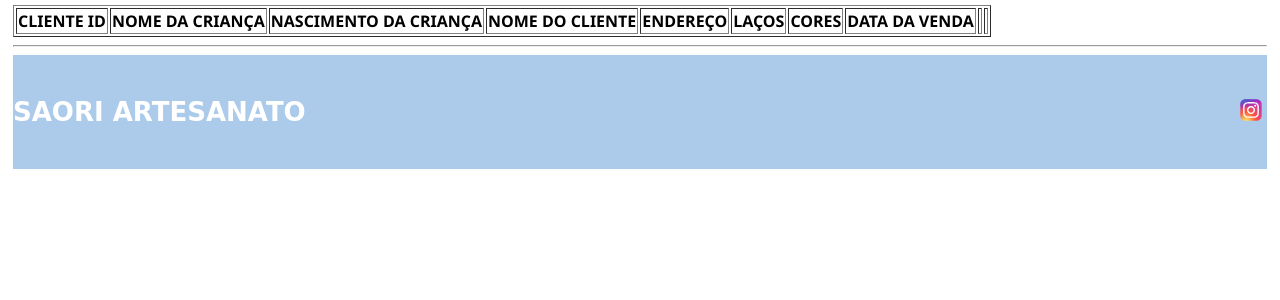
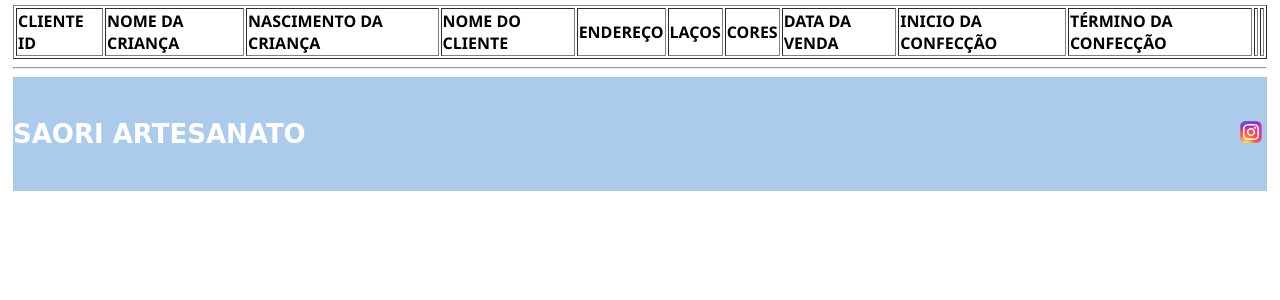
Before and after one commit to LuanFaust/atelie_saoriartesanato, a Flask app: page /list in a window 1280 px wide. Shown: the part 47-347 px from the top of the page. Run offline with Flask 3, Linux system fonts and the light colour scheme; data that the repository does not hold is empty.

Commit message:
acrescentado o inicio e termino da confecção

```diff
--- a/app.py
+++ b/app.py
@@ -33,11 +33,13 @@
             venda = request.form['venda']
             cores = request.form['cores']
             data = request.form['data']
+            inicio= request.form['party-date-inicio']
+            termino= request.form['party-date-termino']
 
             # Connect to SQLite3 database and execute the INSERT
             with sqlite3.connect('database.db') as con:
                 cur = con.cursor()
-                cur.execute("INSERT INTO clientes (nameCriança, dataNasc, nameCliente, addr, venda, cores, data) VALUES (?,?,?,?,?,?,?)",(nmCria, dtNasc, nmCli, addr, venda, cores, data))
+                cur.execute("INSERT INTO clientes (nameCriança, dataNasc, nameCliente, addr, venda, cores, data, inicio, termino) VALUES (?,?,?,?,?,?,?,?,?)",(nmCria, dtNasc, nmCli, addr, venda, cores, data, inicio, termino))
 
                 con.commit()
                 msg = "Inserido com Sucesso"
@@ -103,17 +105,19 @@
             venda = request.form['venda']
             cores = request.form['cores']
             data = request.form['data']
+            inicio= request.form['party-date-inicio']
+            termino= request.form['party-date-termino']
 
             # UPDATE a specific record in the database based on the rowid
             with sqlite3.connect('database.db') as con:
                 cur = con.cursor()
-                cur.execute("UPDATE clientes SET nameCriança='"+nmCria+"', dataNasc='"+dtNasc+"', nameCliente='"+nmCli+"', addr='"+addr+"', venda='"+venda+"', cores='"+cores+"', data='"+data+"'  WHERE rowid="+rowid)
+                cur.execute("UPDATE clientes SET nameCriança='"+nmCria+"', dataNasc='"+dtNasc+"', nameCliente='"+nmCli+"', addr='"+addr+"', venda='"+venda+"', cores='"+cores+"', data='"+data+"', inicio='"+inicio+"', termino='"+termino+"'  WHERE rowid="+rowid)
 
                 con.commit()
                 msg = "Alterado com sucesso"
         except:
             con.rollback()
-            msg = "Erro ao editar: UPDATE clientes SET nameCriança="+nmCria+", nameCliente="+nmCli+", addr="+addr+", venda="+venda+", data="+data+", dataNasc="+data+", cores="+cores+"  WHERE rowid="+rowid
+            msg = "Erro ao editar: UPDATE clientes SET nameCriança="+nmCria+", nameCliente="+nmCli+", addr="+addr+", venda="+venda+", data="+data+", dataNasc="+data+", cores="+cores+", data="+data+", inicio="+inicio+", termino="+termino+"  WHERE rowid="+rowid
 
         finally:
             con.close()
--- a/create_table.py
+++ b/create_table.py
@@ -3,7 +3,7 @@
 conn = sqlite3.connect('database.db')
 print("Conexão com o Banco feito com sucesso")
 
-conn.execute('CREATE TABLE clientes (nameCriança TEXT, dataNasc TEXT, nameCliente TEXT, addr TEXT, venda TEXT, cores TEXT, data TEXT)')
+conn.execute('CREATE TABLE clientes (nameCriança TEXT, dataNasc TEXT, nameCliente TEXT, addr TEXT, venda TEXT, cores TEXT, data TEXT, inicio TEXT, termino TEXT)')
 print("Criação tabela com sucesso!")
 
 conn.close()
--- a/templates/cliente.html
+++ b/templates/cliente.html
@@ -65,6 +65,12 @@
     Data da venda<br>
     <input type="date" name="data" /><br>
 
+    Inicio da Confecção
+     <input id="party-inicio" type="datetime-local" name="party-date-inicio" />
+
+    Término da Confecção
+     <input id="party-termino" type="datetime-local" name="party-date-termino" />
+
     <input type="submit" value="Enviar" /><br>
 </form>
 {% endblock %}
--- a/templates/edit.html
+++ b/templates/edit.html
@@ -68,6 +68,12 @@
     Data<br>
     <input type="date" name="data" value="{{ row['data'] }}" /><br>
 
+    Inicio da Confecção
+     <input id="party-inicio" type="datetime-local" name="party-date-inicio" />
+
+    Término da Confecção
+     <input id="party-termino" type="datetime-local" name="party-date-termino" />
+
     <input type="submit" value="Alterar" /><br>
 </form>
 {% endfor %}
--- a/templates/list.html
+++ b/templates/list.html
@@ -13,6 +13,8 @@
         <td><strong>LAÇOS</strong></td>
         <td><strong>CORES</strong></td>
         <td><strong>DATA DA VENDA</strong></td>
+        <td><strong>INICIO DA CONFECÇÃO</strong></td>
+        <td><strong>TÉRMINO DA CONFECÇÃO</strong></td>
         <td></td>
         <td></td>
     </thead>
@@ -27,6 +29,8 @@
         <td>{{ row["venda"] }}</td>
         <td>{{ row["cores"] }}</td>
         <td>{{ row["data"] }}</td>
+        <td>{{ row["inicio"] }}</td>
+        <td>{{ row["termino"] }}</td>
         <td>
             <form action="{{url_for('edit')}}" method="POST">
                 <input type="hidden" name="id" value="{{ row['rowid'] }}">
```
Also changed, not shown: database.db.
